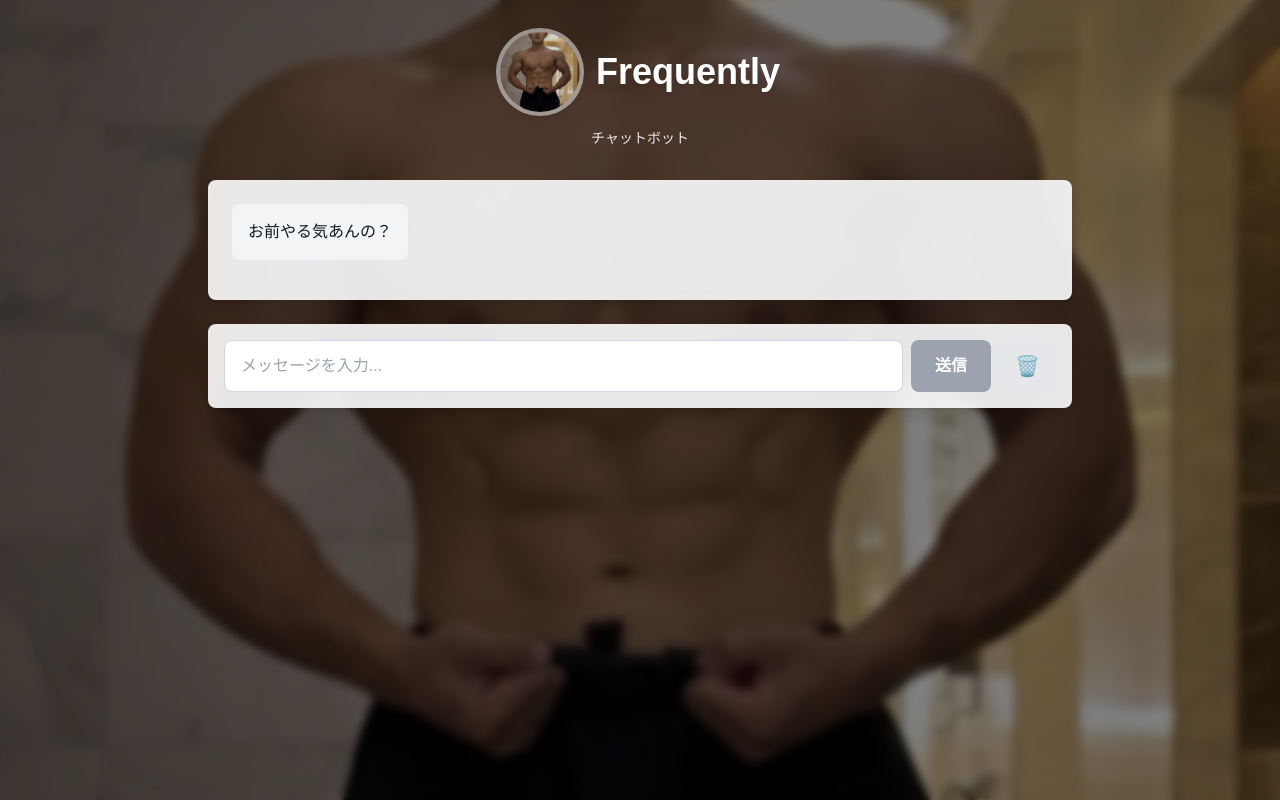
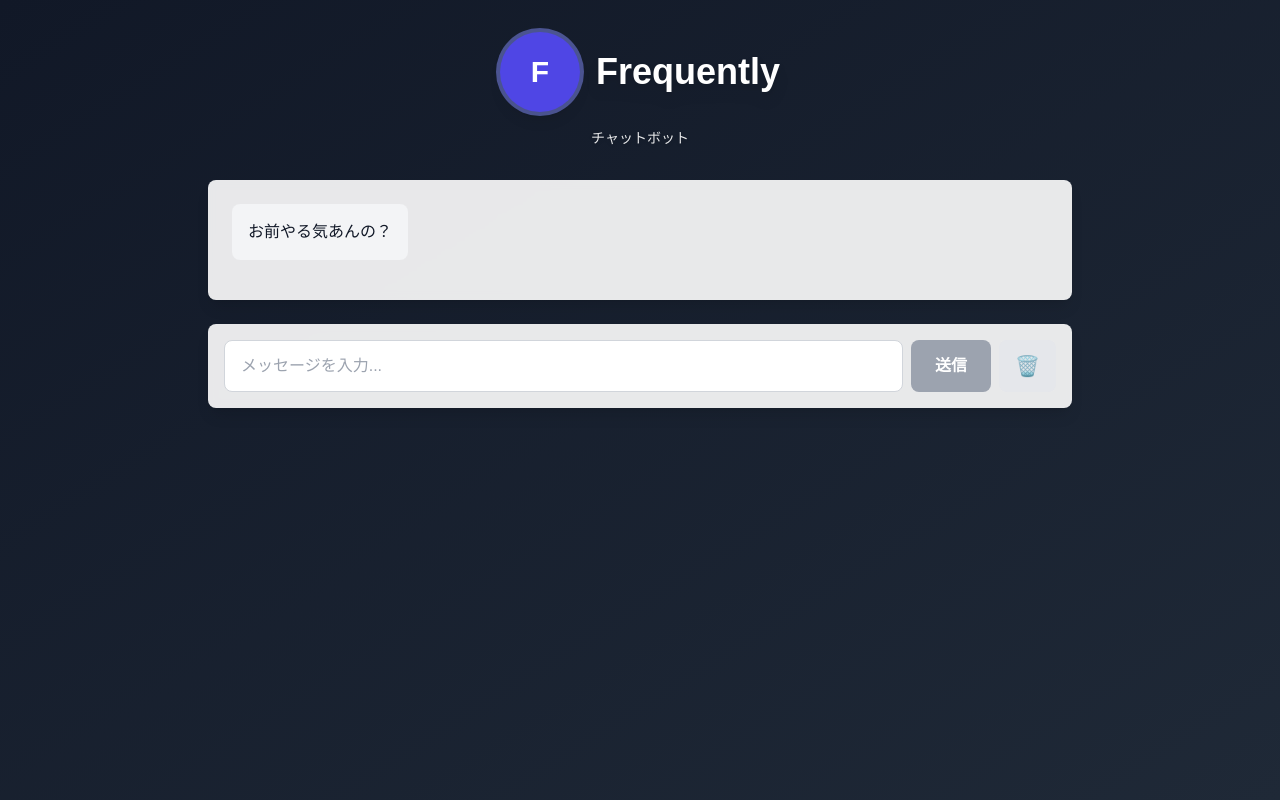
Before and after one commit to TakumiNittono/frucently, a Next.js app: page / in a window 1280 px wide. Built offline with nearby package versions, Linux system fonts and the light colour scheme.

Commit message:
変更: 背景画像を削除し、グラデーション背景と文字アイコンに変更

```diff
--- a/app/components/ChatBot.tsx
+++ b/app/components/ChatBot.tsx
@@ -157,23 +157,15 @@ export default function ChatBot() {
   };
 
   return (
-    <div className="fixed inset-0 overflow-hidden">
-      <div
-        className="absolute inset-0 bg-cover bg-center"
-        style={{ backgroundImage: 'url(/background.jpg)' }}
-      />
+    <div className="fixed inset-0 overflow-hidden bg-gradient-to-br from-gray-900 to-gray-800">
       {/* オーバーレイ */}
-      <div className="absolute inset-0 bg-black/40 backdrop-blur-sm overflow-y-auto">
+      <div className="absolute inset-0 overflow-y-auto">
         <div className="container mx-auto px-3 sm:px-4 py-4 sm:py-8 max-w-4xl min-h-screen">
           {/* ヘッダー */}
           <div className="text-center mb-4 sm:mb-8">
             <div className="flex items-center justify-center gap-2 sm:gap-4 mb-2 sm:mb-4">
-              <div className="w-12 h-12 sm:w-20 sm:h-20 rounded-full bg-white/90 backdrop-blur-sm flex items-center justify-center shadow-lg overflow-hidden ring-2 sm:ring-4 ring-white/50">
-                <img
-                  src="/background.jpg"
-                  alt="AI Icon"
-                  className="w-full h-full object-cover"
-                />
+              <div className="w-12 h-12 sm:w-20 sm:h-20 rounded-full bg-indigo-600 flex items-center justify-center shadow-lg ring-2 sm:ring-4 ring-indigo-400/50">
+                <span className="text-white text-xl sm:text-3xl font-bold">F</span>
               </div>
               <h1 className="text-2xl sm:text-4xl font-bold text-white drop-shadow-lg">Frequently</h1>
             </div>
```
